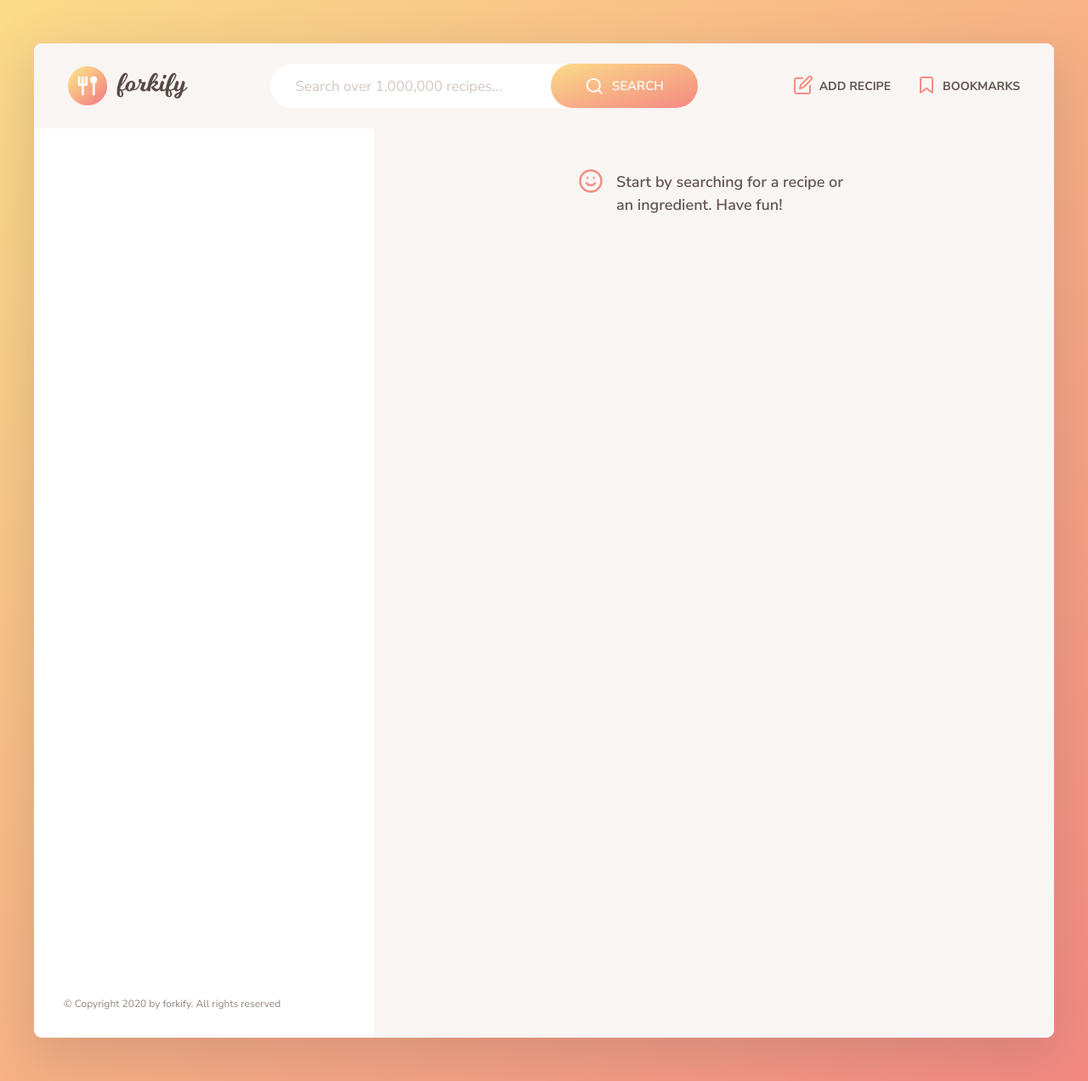
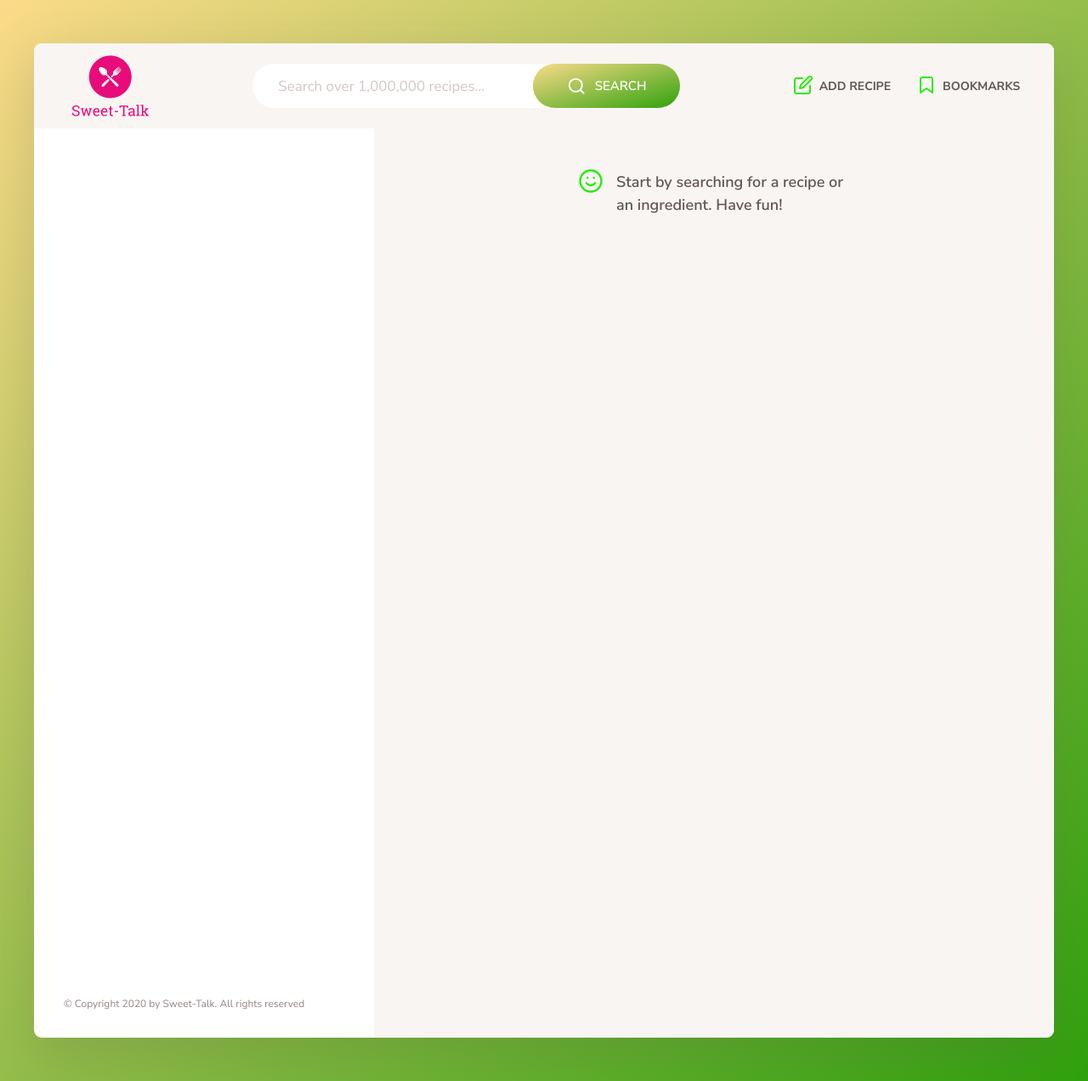
Before and after one commit to Elton-Ge/Sweet-Talk, a website built with Parcel: page index.html in a window 1280 px wide. Shown: the whole page at 85% size. Built offline with nearby package versions, Linux system fonts and the light colour scheme.

Commit message:
update footer 2nd

```diff
--- a/index.html
+++ b/index.html
@@ -8,18 +8,18 @@
       href="https://fonts.googleapis.com/css?family=Nunito+Sans:400,600,700"
       rel="stylesheet"
     />
-    <link rel="shortcut icon" href="src/img/favicon.png" type="image/x-icon" />
+    <link rel="shortcut icon" href="src/img/sweet-talk.png" type="image/x-icon" />
 
     <link rel="stylesheet" href="src/sass/main.scss" />
     <script defer src="src/js/controller.js"></script>
 
-    <title>forkify // Search over 1,000,000 recipes</title>
+    <title>Sweet-Talk // Search over 1,000,000 recipes</title>
   </head>
 
   <body>
     <div class="container">
       <header class="header">
-        <img src="src/img/logo.png" alt="Logo" class="header__logo" />
+        <img src="src/img/sweet-talk.png" alt="Logo" class="header__logo" />
         <form class="search">
           <input
             type="text"
@@ -124,7 +124,7 @@
         </div>
 
         <p class="copyright">
-          &copy; Copyright 2020 by forkify. All rights reserved
+          &copy; Copyright 2020 by Sweet-Talk. All rights reserved
 
         </p>
       </div>
--- a/package.json
+++ b/package.json
@@ -1,5 +1,5 @@
 {
-  "name": "forkify",
+  "name": "sweet-talk",
   "version": "1.0.0",
   "description": "recipe application",
   "main": "index.html",
--- a/src/sass/_base.scss
+++ b/src/sass/_base.scss
@@ -1,7 +1,7 @@
 // $color-primary: #f59a83;
-$color-primary: #f38e82;
+$color-primary: #2deb14;
 $color-grad-1: #fbdb89;
-$color-grad-2: #f48982;
+$color-grad-2: #2fa20c;
 
 $color-grey-light-1: #f9f5f3; // Light background
 $color-grey-light-2: #f2efee; // Light lines
--- a/src/sass/_header.scss
+++ b/src/sass/_header.scss
@@ -7,7 +7,8 @@
 
   &__logo {
     margin-left: 4rem;
-    height: 4.6rem;
+    height: 10rem;
+    width: 10rem;
     display: block;
   }
 }
```
Also changed, not shown: README.md, forkify-architecture-recipe-loading.png (deleted), forkify-flowchart-part-1.png (deleted), forkify-flowchart-part-2.png (deleted), forkify-flowchart-part-3.png (deleted), src/img/favicon.png (deleted), src/img/logo.png (deleted), src/img/sweet-talk.png (added).
